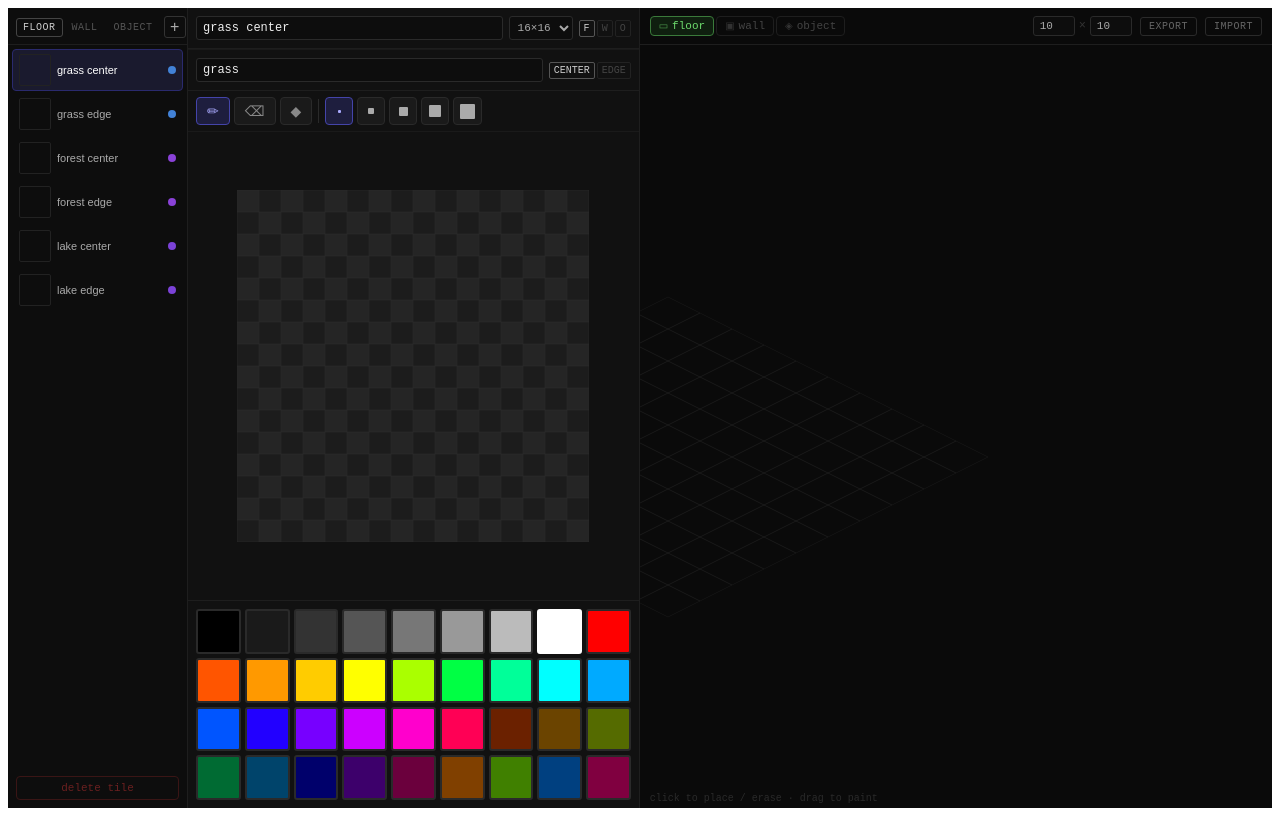
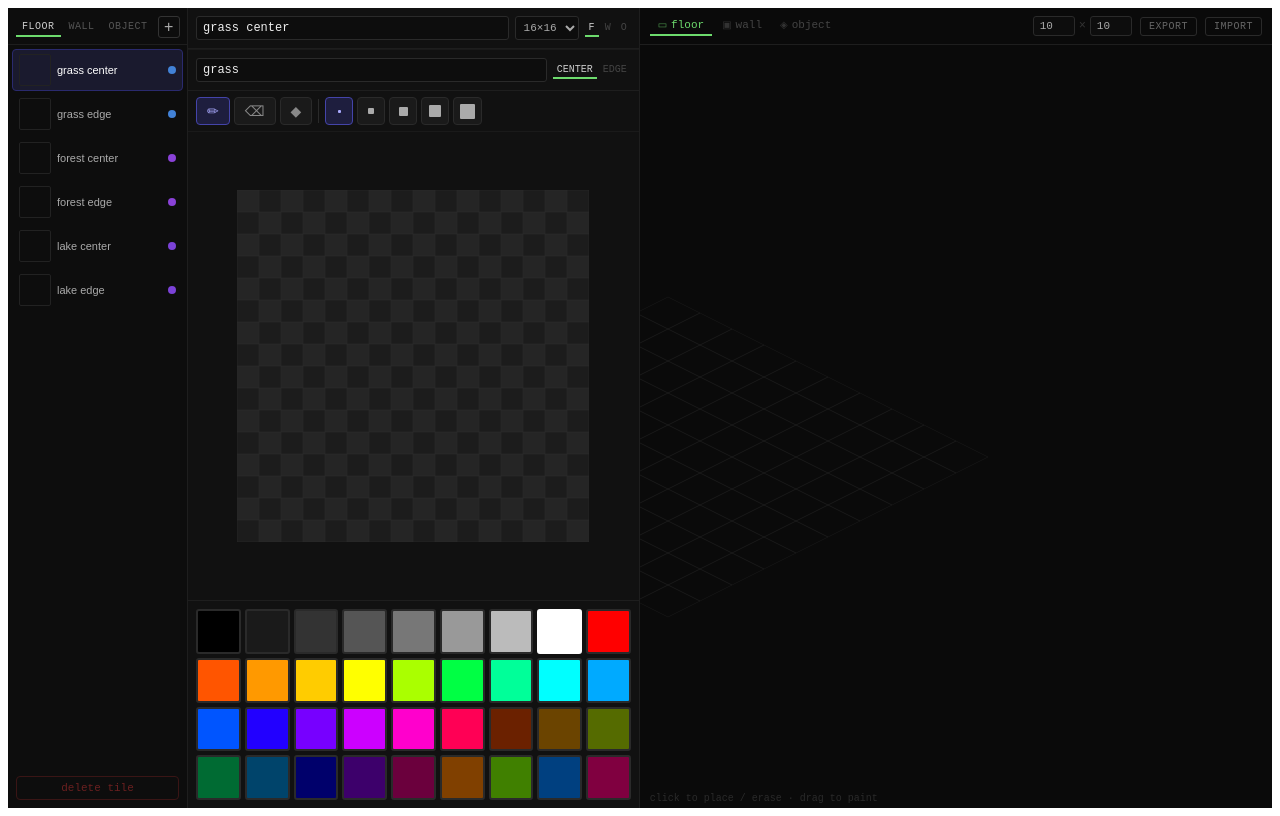
Before and after one commit to purrrrrrrrrrr/purr.you, a SvelteKit app: page /editor in a window 1280 px wide. Built offline with nearby package versions, Linux system fonts and the light colour scheme.

Commit message:
style(editor): flatten tab button styling across library/meta-row/level panel

```diff
--- a/src/routes/editor/+page.svelte
+++ b/src/routes/editor/+page.svelte
@@ -1408,11 +1408,12 @@
 	.type-tabs { display: flex; gap: 2px; }
 
 	.ttab {
-		background: none; border: 1px solid transparent; border-radius: 3px;
+		background: none; border: none; border-bottom: 2px solid transparent;
 		color: #555; font-family: monospace; font-size: 10px; padding: 3px 6px;
 		cursor: pointer; text-transform: uppercase; letter-spacing: 0.05em;
 	}
-	.ttab.active { border-color: #444; color: #ccc; }
+	.ttab:hover { color: #999; }
+	.ttab.active { border-bottom-color: #6ddb6d; color: #ccc; }
 
 	.icon-btn {
 		background: none; border: 1px solid #333; border-radius: 3px;
@@ -1477,11 +1478,12 @@
 
 	.type-mini { display: flex; gap: 2px; }
 	.ttab-mini {
-		background: none; border: 1px solid #222; border-radius: 2px;
+		background: none; border: none; border-bottom: 2px solid transparent;
 		color: #444; font-family: monospace; font-size: 10px; padding: 2px 4px;
 		cursor: pointer; text-transform: uppercase;
 	}
-	.ttab-mini.active { border-color: #555; color: #ccc; }
+	.ttab-mini:hover { color: #999; }
+	.ttab-mini.active { border-bottom-color: #6ddb6d; color: #ccc; }
 
 	.tools {
 		display: flex; gap: 4px; padding: 6px 8px; flex-shrink: 0;
@@ -1614,13 +1616,13 @@
 	.place-tabs { display: flex; gap: 2px; }
 
 	.place-tab {
-		background: none; border: 1px solid #1e1e1e; border-radius: 4px;
+		background: none; border: none; border-bottom: 2px solid transparent;
 		color: #444; font-family: monospace; font-size: 11px;
 		padding: 3px 8px; cursor: pointer;
 		display: flex; align-items: center; gap: 4px;
 	}
-	.place-tab:hover { border-color: #444; color: #999; }
-	.place-tab.active { border-color: #3a7a3a; color: #6ddb6d; background: #0f1f0f; }
+	.place-tab:hover { color: #999; }
+	.place-tab.active { border-bottom-color: #6ddb6d; color: #6ddb6d; }
 
 	.place-icon { font-size: 10px; opacity: 0.7; }
 
```
